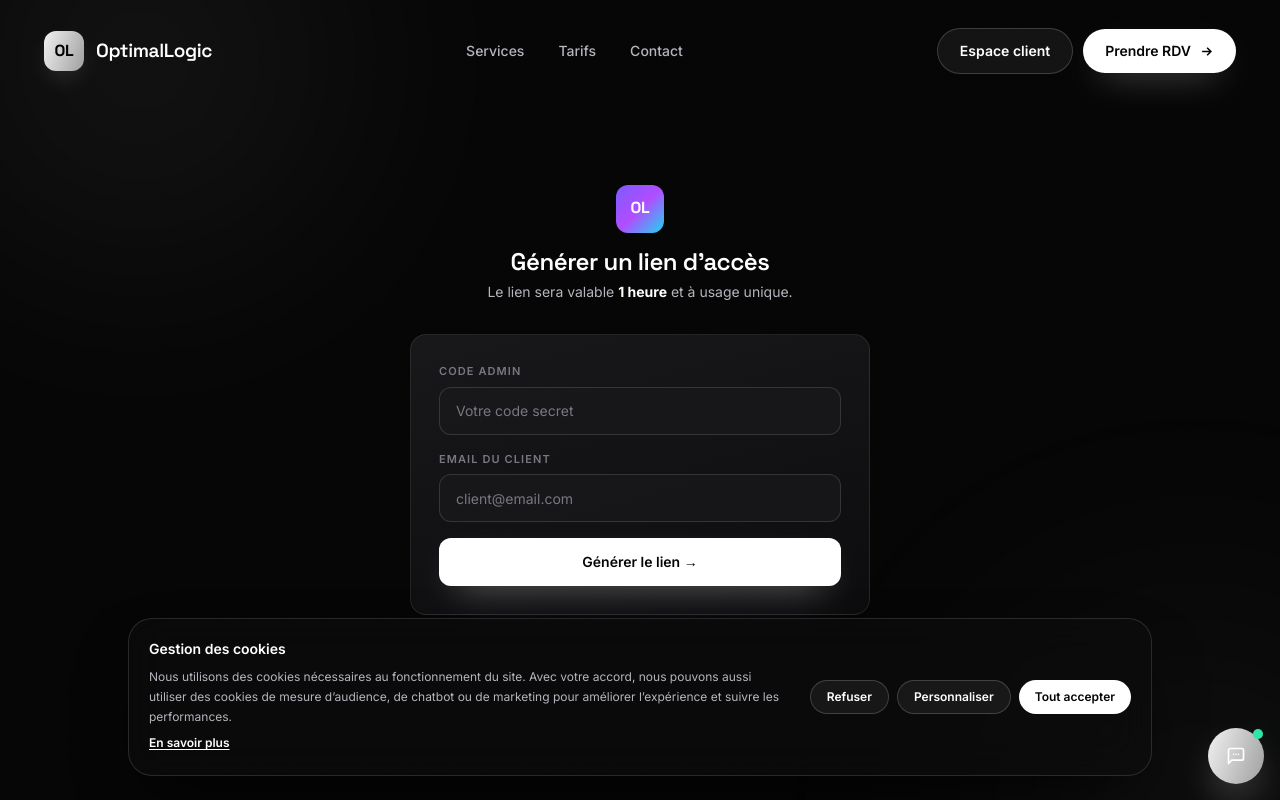
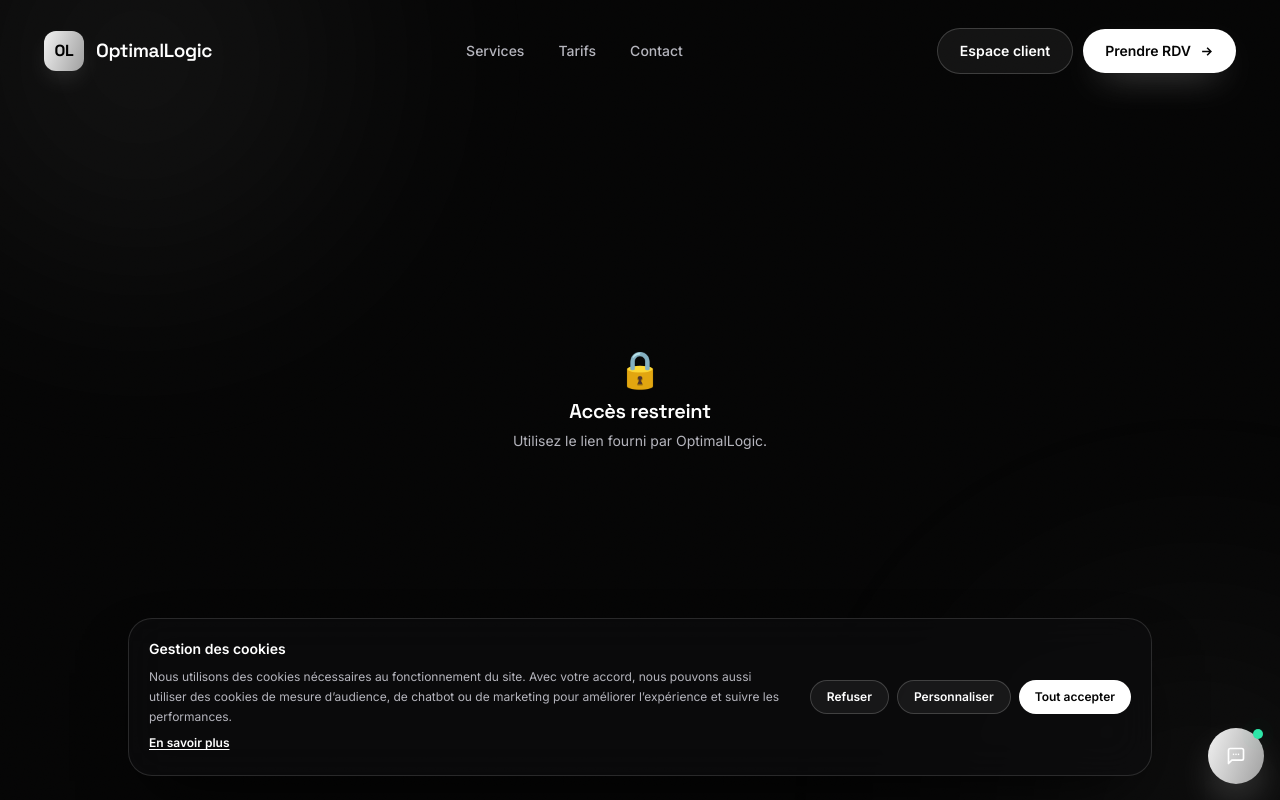
Before and after one commit to esigelecParfait/OptimalLogic, a Next.js app: page /admin/generer-lien in a window 1280 px wide. Shown: the top 800 px of the page. Built offline with nearby package versions, Linux system fonts and the light colour scheme.

Commit message:
Page admin : secret dans URL, plus de champ code admin

```diff
--- a/app/(main)/admin/generer-lien/page.tsx
+++ b/app/(main)/admin/generer-lien/page.tsx
@@ -1,14 +1,30 @@
 "use client";
 
 import { useState } from "react";
+import { useSearchParams } from "next/navigation";
 
 export default function GenererLienPage() {
-  const [secret, setSecret]     = useState("");
-  const [email, setEmail]       = useState("");
-  const [link, setLink]         = useState<string | null>(null);
-  const [copied, setCopied]     = useState(false);
-  const [loading, setLoading]   = useState(false);
-  const [error, setError]       = useState<string | null>(null);
+  const searchParams = useSearchParams();
+  const secret = searchParams.get("secret") ?? "";
+
+  const [email, setEmail]     = useState("");
+  const [link, setLink]       = useState<string | null>(null);
+  const [copied, setCopied]   = useState(false);
+  const [loading, setLoading] = useState(false);
+  const [error, setError]     = useState<string | null>(null);
+
+  // Page protégée : si pas de secret dans l'URL, accès refusé
+  if (!secret) {
+    return (
+      <main className="flex min-h-screen items-center justify-center px-5">
+        <div className="text-center">
+          <p className="text-4xl mb-3">🔒</p>
+          <h1 className="font-display text-xl font-semibold text-ink">Accès restreint</h1>
+          <p className="mt-2 text-sm text-mut">Utilisez le lien fourni par OptimalLogic.</p>
+        </div>
+      </main>
+    );
+  }
 
   async function handleGenerate(e: React.FormEvent) {
     e.preventDefault();
@@ -16,7 +32,6 @@ export default function GenererLienPage() {
     setLink(null);
     setCopied(false);
     setLoading(true);
-
     try {
       const res = await fetch("/api/admin/clients/generate-link", {
         method: "POST",
@@ -44,7 +59,7 @@ export default function GenererLienPage() {
 
   return (
     <main className="flex min-h-screen items-center justify-center px-5 py-20">
-      <div className="w-full max-w-[460px]">
+      <div className="w-full max-w-[440px]">
 
         <div className="mb-8 text-center">
           <div className="mx-auto mb-4 grid h-12 w-12 place-items-center rounded-xl font-display text-base font-bold text-white"
@@ -52,22 +67,24 @@ export default function GenererLienPage() {
             OL
           </div>
           <h1 className="font-display text-2xl font-semibold text-ink">Générer un lien d'accès</h1>
-          <p className="mt-2 text-sm text-mut">Le lien sera valable <strong className="text-ink">1 heure</strong> et à usage unique.</p>
+          <p className="mt-2 text-sm text-mut">Le lien expire après <strong className="text-ink">1 heure</strong>.</p>
         </div>
 
         <div className="surface-card rounded-2xl p-7">
           <form onSubmit={handleGenerate} className="space-y-4">
-
             <div className="space-y-1.5">
-              <label className="block text-[11px] font-semibold uppercase tracking-widest text-mut-2">Code admin</label>
-              <input type="password" required value={secret} onChange={e => setSecret(e.target.value)}
-                placeholder="Votre code secret" className={field} />
-            </div>
-
-            <div className="space-y-1.5">
-              <label className="block text-[11px] font-semibold uppercase tracking-widest text-mut-2">Email du client</label>
-              <input type="email" required value={email} onChange={e => setEmail(e.target.value)}
-                placeholder="client@email.com" className={field} />
+              <label className="block text-[11px] font-semibold uppercase tracking-widest text-mut-2">
+                Email du client
+              </label>
+              <input
+                type="email"
+                required
+                autoFocus
+                value={email}
+                onChange={e => setEmail(e.target.value)}
+                placeholder="client@email.com"
+                className={field}
+              />
             </div>
 
             {error && (
@@ -82,11 +99,12 @@ export default function GenererLienPage() {
             </button>
           </form>
 
-          {/* Lien généré */}
           {link && (
             <div className="mt-6 space-y-3">
-              <div className="border-t border-white/[0.07]"/>
-              <p className="text-[11px] font-semibold uppercase tracking-widest text-mut-2">Lien à copier et envoyer au client</p>
+              <div className="border-t border-white/[0.07]" />
+              <p className="text-[11px] font-semibold uppercase tracking-widest text-mut-2">
+                Lien à envoyer au client
+              </p>
               <div className="rounded-xl border border-white/[0.1] bg-white/[0.03] p-3">
                 <p className="break-all text-xs text-mut">{link}</p>
               </div>
@@ -98,7 +116,7 @@ export default function GenererLienPage() {
                 }`}>
                 {copied ? "✓ Copié !" : "📋 Copier le lien"}
               </button>
-              <p className="text-center text-[11px] text-mut-2">⏱ Expire dans 1 heure · Usage unique</p>
+              <p className="text-center text-[11px] text-mut-2">⏱ Expire dans 1h · Usage unique</p>
             </div>
           )}
         </div>
```
